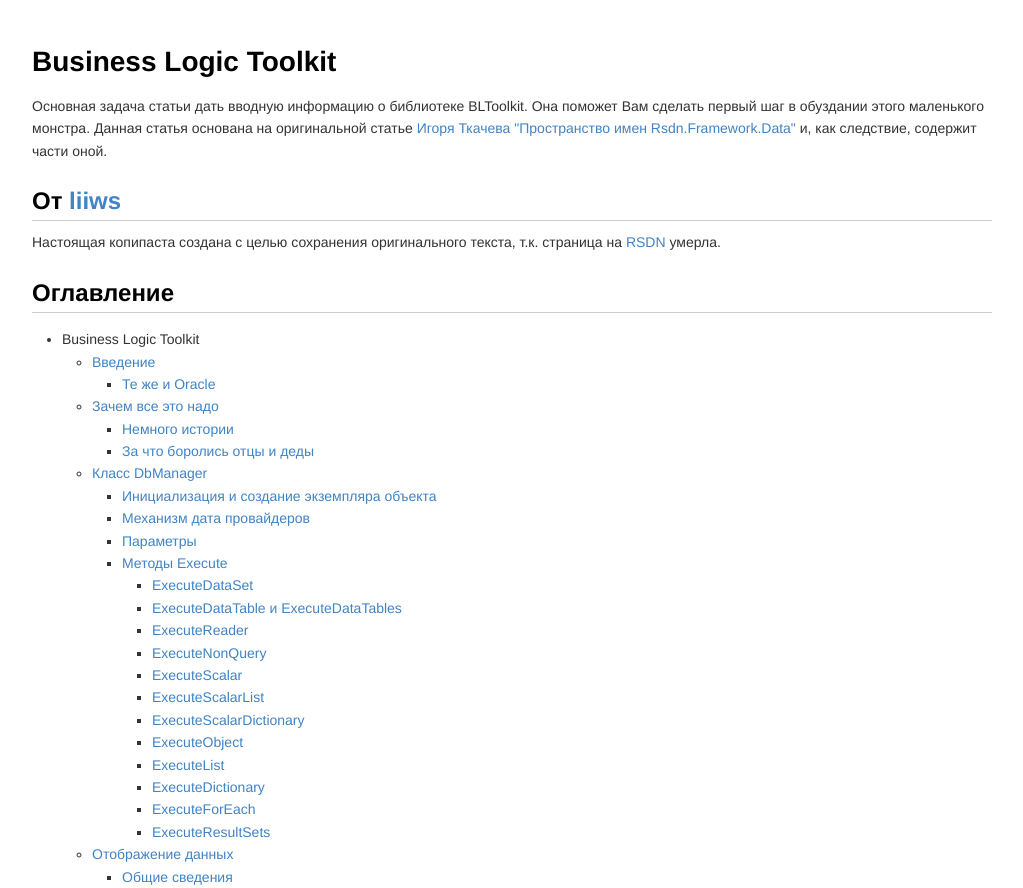
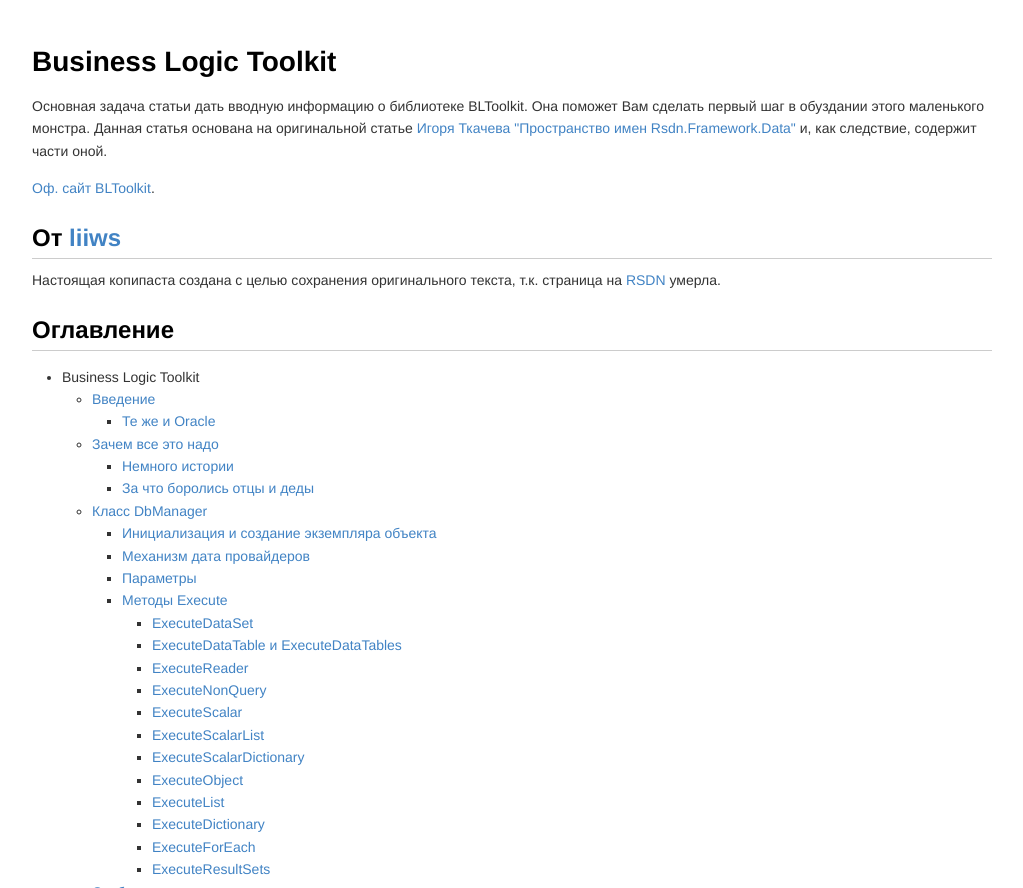
Before and after one commit to liiws/BLToolkitDocs, a plain HTML site: page bltoolkit.html in a window 1280 px wide. Shown: the top 888 px of the page, without its empty margins (128-1151 px from the left). Drawn offline with Linux system fonts and the light colour scheme.

Commit message:
[+] link to bltoolkit site

```diff
--- a/bltoolkit.html
+++ b/bltoolkit.html
@@ -296,6 +296,7 @@
 </style></p>
 <h1>Business Logic Toolkit</h1>
 <p>Основная задача статьи дать вводную информацию о библиотеке BLToolkit. Она поможет Вам сделать первый шаг в обуздании этого маленького монстра. Данная статья основана на оригинальной статье <a href="http://rsdn.ru/article/files/libs/RsdnFrameworkData.xml">Игоря Ткачева &quot;Пространство имен Rsdn.Framework.Data&quot;</a> и, как следствие, содержит части оной.</p>
+<p><a href="http://bltoolkit.net/Home.ashx">Оф. сайт BLToolkit</a>.</p>
 <h2>От <a href="https://bitbucket.org/liiws">liiws</a></h2>
 <p>Настоящая копипаста создана с целью сохранения оригинального текста, т.к. страница на <a href="http://projects.rsdn.ru/RFD/wiki/BLToolkit">RSDN</a> умерла.</p>
 <h2>Оглавление</h2>
```
Also changed, not shown: 1 other file.
